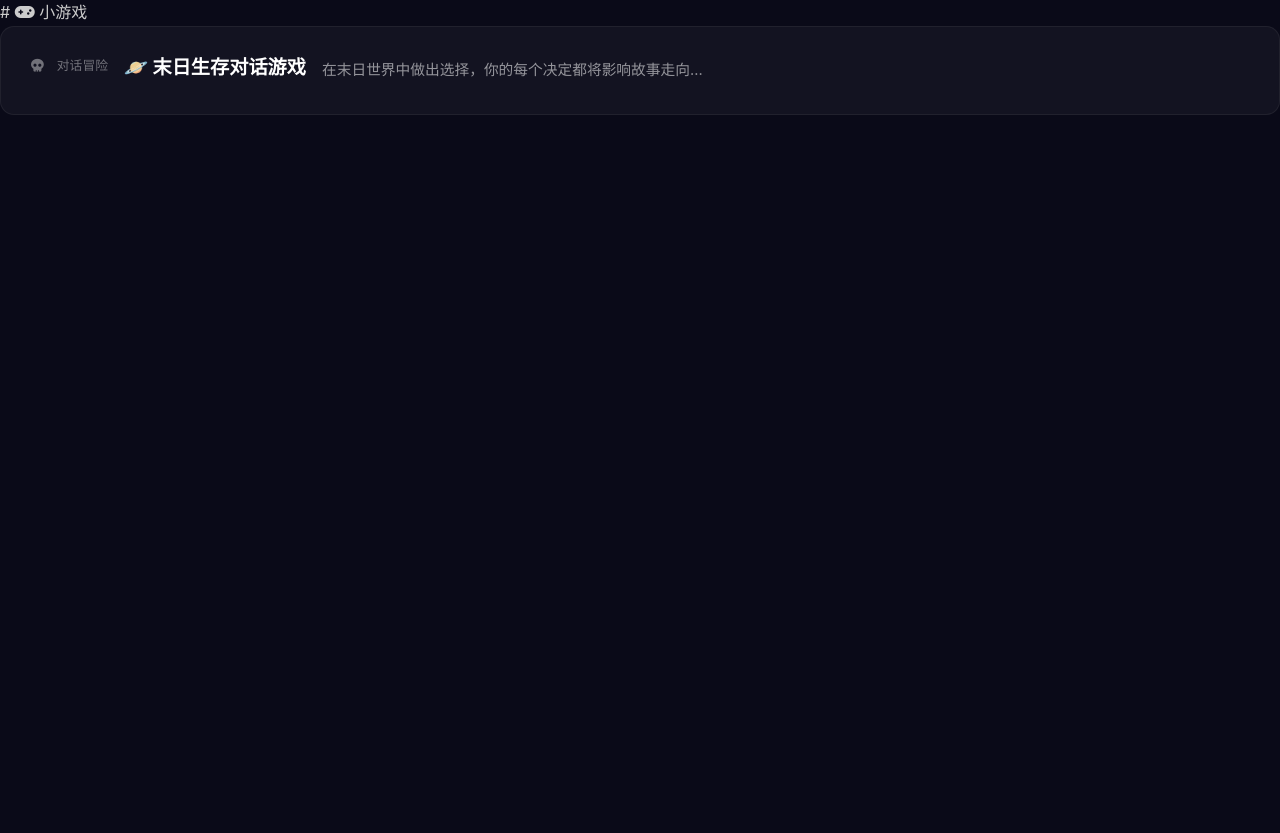
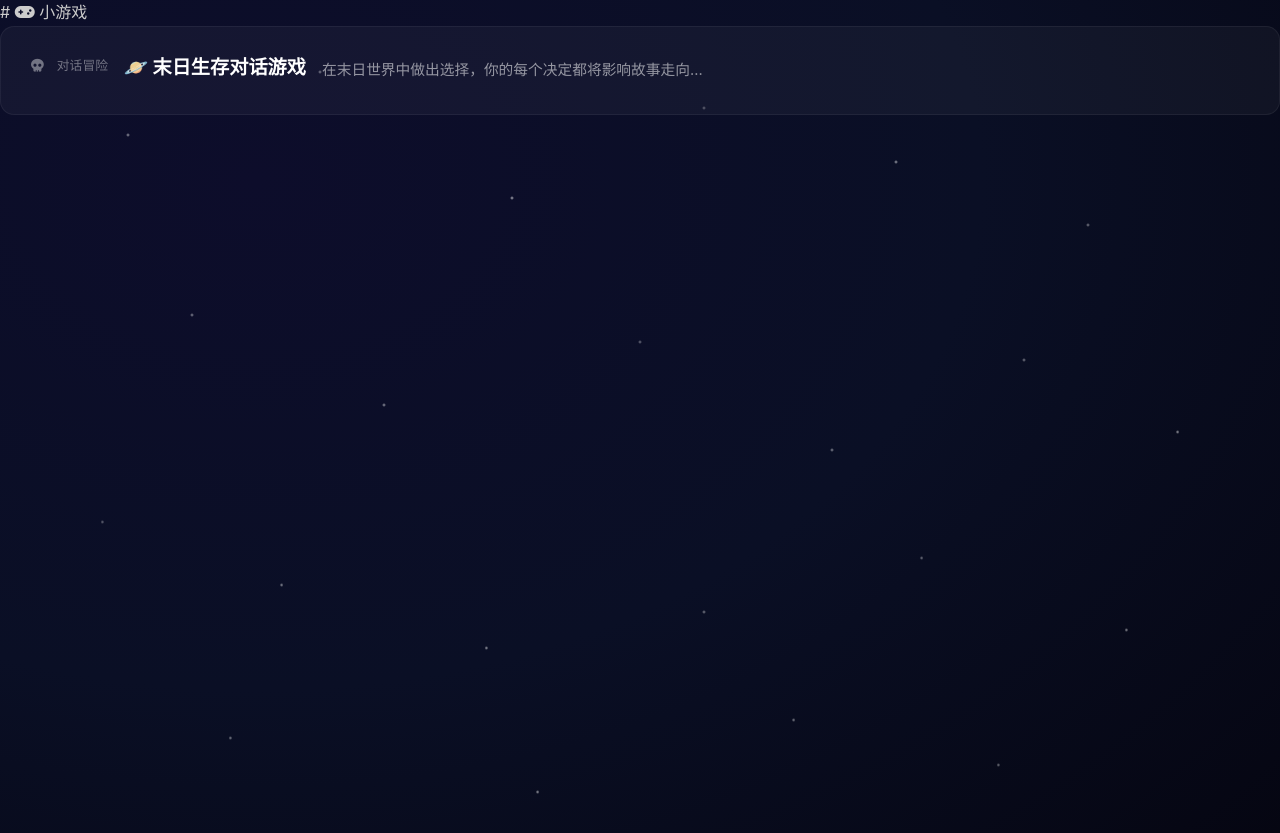
Before and after one commit to huangchen-2/htmlGame, a Jekyll site: the page built from game.md, in a window 1280 px wide. Shown: the top 833 px of the page. Built offline with Jekyll 4.4.1, drawn with Linux system fonts in a browser that asks for light colours.

Commit message:
博客页面添加星空背景

```diff
--- a/_layouts/default.html
+++ b/_layouts/default.html
@@ -4,7 +4,7 @@
   <meta charset="UTF-8">
   <meta name="viewport" content="width=device-width, initial-scale=1.0">
   <title>{% if page.title %}{{ page.title }} - {{ site.title }}{% else %}{{ site.title }}{% endif %}</title>
-  <link rel="stylesheet" href="/assets/css/style.css?v=15">
+  <link rel="stylesheet" href="/assets/css/style.css?v=16">
   <link rel="stylesheet" href="https://cdnjs.cloudflare.com/ajax/libs/font-awesome/6.5.0/css/all.min.css">
 </head>
 <body>
--- a/assets/css/style.css
+++ b/assets/css/style.css
@@ -12,8 +12,47 @@ body {
   font-family: -apple-system, BlinkMacSystemFont, "Segoe UI", Roboto, "Helvetica Neue", Arial, sans-serif;
   color: #ccc;
   line-height: 1.6;
-  background: #0a0a18;
+  background: radial-gradient(ellipse at 20% 20%, #0d0d2b 0%, #0a0f25 50%, #050510 100%);
   min-height: 100vh;
+  position: relative;
+}
+
+/* 页面通用星空背景 */
+body::before {
+  content: "";
+  position: fixed;
+  top: 0; left: 0; right: 0; bottom: 0;
+  pointer-events: none;
+  z-index: -1;
+  background:
+    radial-gradient(2px 2px at 10% 15%, rgba(255,255,255,0.6), transparent),
+    radial-gradient(2px 2px at 25% 8%, rgba(255,255,255,0.5), transparent),
+    radial-gradient(2px 2px at 40% 22%, rgba(255,255,255,0.7), transparent),
+    radial-gradient(2px 2px at 55% 12%, rgba(255,255,255,0.4), transparent),
+    radial-gradient(2px 2px at 70% 18%, rgba(255,255,255,0.65), transparent),
+    radial-gradient(2px 2px at 85% 25%, rgba(255,255,255,0.5), transparent),
+    radial-gradient(2px 2px at 15% 35%, rgba(255,255,255,0.55), transparent),
+    radial-gradient(2px 2px at 30% 45%, rgba(255,255,255,0.6), transparent),
+    radial-gradient(2px 2px at 50% 38%, rgba(255,255,255,0.45), transparent),
+    radial-gradient(2px 2px at 65% 50%, rgba(255,255,255,0.55), transparent),
+    radial-gradient(2px 2px at 80% 40%, rgba(255,255,255,0.5), transparent),
+    radial-gradient(2px 2px at 92% 48%, rgba(255,255,255,0.6), transparent),
+    radial-gradient(2px 2px at 8% 58%, rgba(255,255,255,0.4), transparent),
+    radial-gradient(2px 2px at 22% 65%, rgba(255,255,255,0.55), transparent),
+    radial-gradient(2px 2px at 38% 72%, rgba(255,255,255,0.6), transparent),
+    radial-gradient(2px 2px at 55% 68%, rgba(255,255,255,0.5), transparent),
+    radial-gradient(2px 2px at 72% 62%, rgba(255,255,255,0.45), transparent),
+    radial-gradient(2px 2px at 88% 70%, rgba(255,255,255,0.55), transparent),
+    radial-gradient(2px 2px at 18% 82%, rgba(255,255,255,0.5), transparent),
+    radial-gradient(2px 2px at 42% 88%, rgba(255,255,255,0.6), transparent),
+    radial-gradient(2px 2px at 62% 80%, rgba(255,255,255,0.5), transparent),
+    radial-gradient(2px 2px at 78% 85%, rgba(255,255,255,0.45), transparent);
+  animation: bodyStarsPulse 6s ease-in-out infinite alternate;
+}
+
+@keyframes bodyStarsPulse {
+  0% { opacity: 0.6; }
+  100% { opacity: 1; }
 }
 
 /* 全屏背景 - 银河星空 */
```
